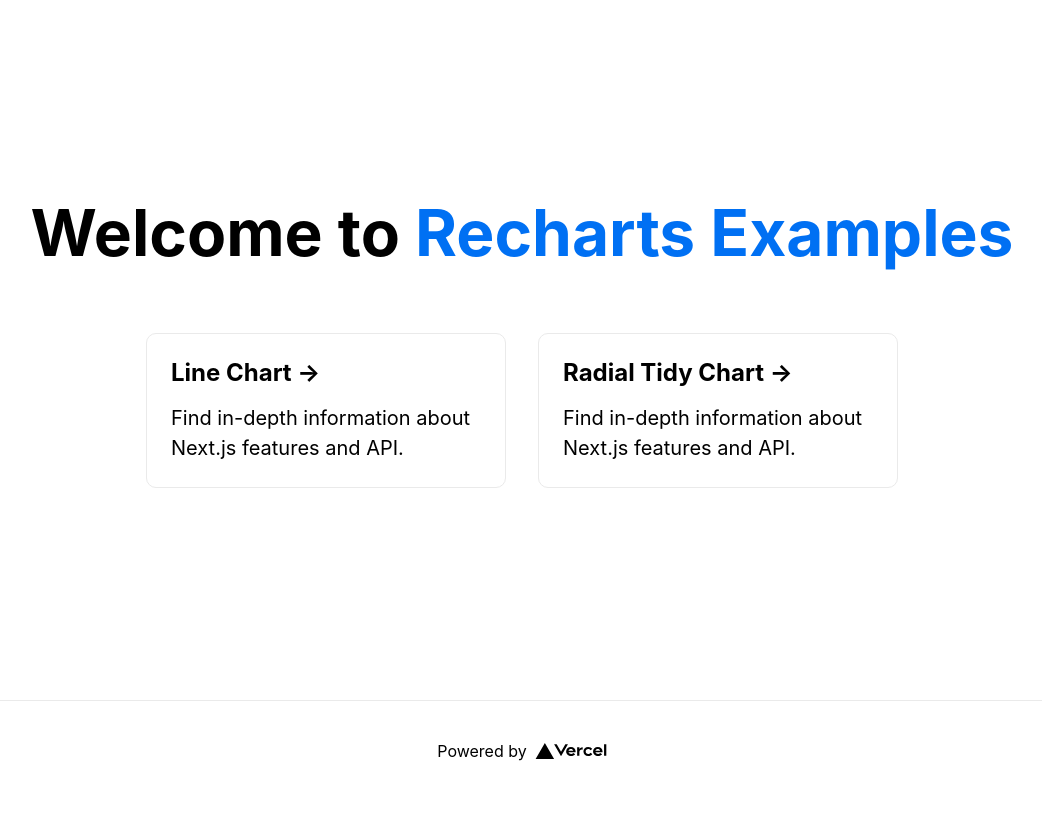
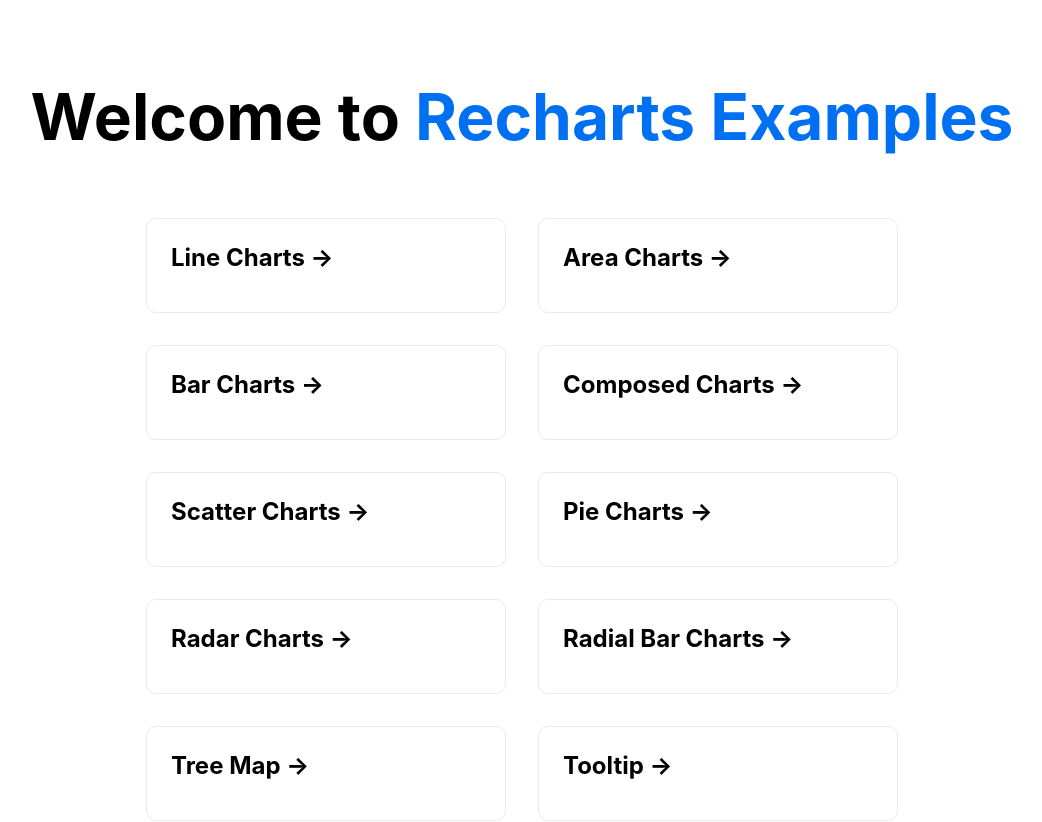
Before and after one commit to hbarve1/charts-and-graphs, a Next.js app: page /recharts in a window 1280 px wide. Shown: the top 822 px of the page, without its empty margins (118-1160 px from the left). Before the commit the page ends 800 px from the top, so only its background shows below. Built offline with nearby package versions, Linux system fonts and the light colour scheme.

Commit message:
recharts is updated

```diff
--- a/pages/recharts/index.js
+++ b/pages/recharts/index.js
@@ -5,8 +5,26 @@
 import Link from "next/link";
 
 import styles from "../../styles/Home.module.css";
+import convertUrlToTitle from "../../utils/convertUrlToTitle";
 
 export default function Home() {
+  const BASE_URL = "/recharts";
+
+  const list = [
+    "line-charts",
+    "area-charts",
+    "bar-charts",
+    "composed-charts",
+    "scatter-charts",
+    "pie-charts",
+    "radar-charts",
+    "radial-bar-charts",
+    "tree-map",
+    "tooltip",
+    "legend",
+    "responsive-container",
+  ];
+
   return (
     <div className={styles.container}>
       <Head>
@@ -21,18 +39,14 @@
         </h1>
 
         <div className={styles.grid}>
-          <Link href="/recharts/line-charts">
-            <a className={styles.card}>
-              <h2>Line Chart &rarr;</h2>
-              <p>Find in-depth information about Next.js features and API.</p>
-            </a>
-          </Link>
-          <Link href="/radial-tidy-chart">
-            <a className={styles.card}>
-              <h2>Radial Tidy Chart &rarr;</h2>
-              <p>Find in-depth information about Next.js features and API.</p>
-            </a>
-          </Link>{" "}
+          {list.map((str) => (
+            <Link href={`${BASE_URL}/${str}`} key={str}>
+              <a className={styles.card}>
+                <h2>{convertUrlToTitle(str)} &rarr;</h2>
+                {/* <p>Find in-depth information about Next.js features and API.</p> */}
+              </a>
+            </Link>
+          ))}
         </div>
       </main>
 
```
Also changed, not shown: pages/index.js (+14 -12 lines).
